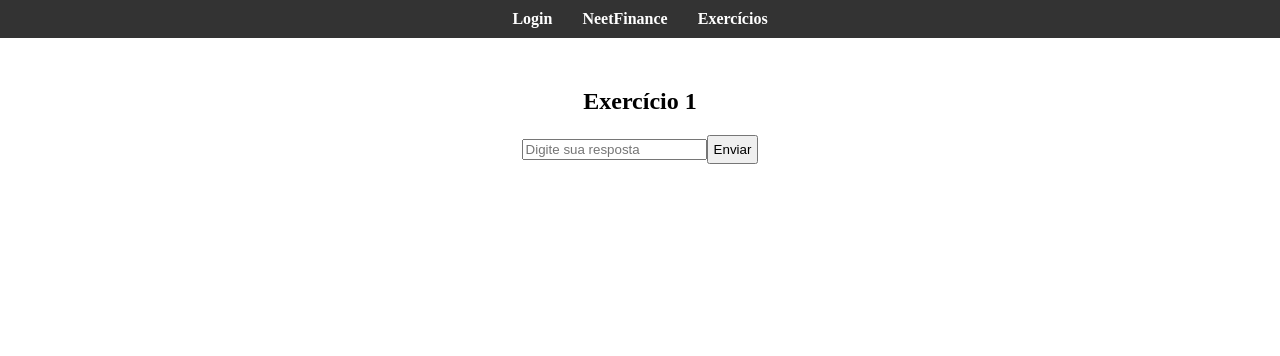
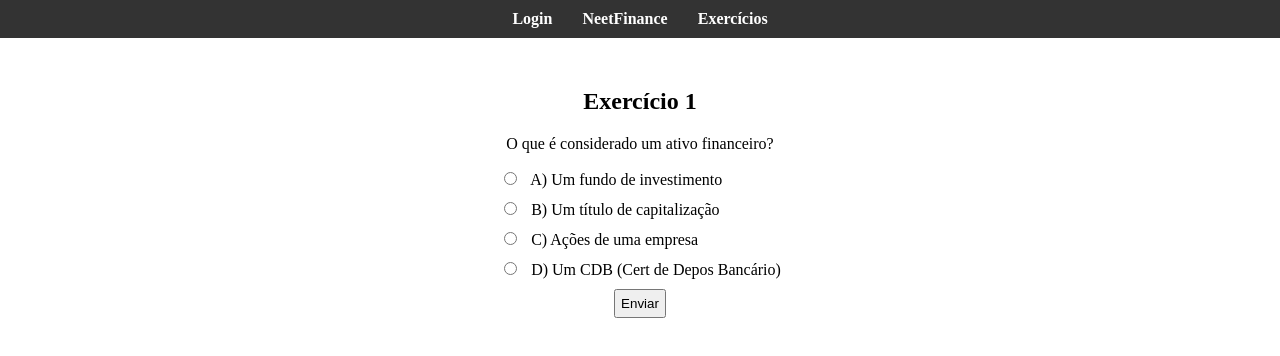
Before and after one commit to AlexandreMBueno/NeetFinance, a Vue app: page /exercicios in a window 1280 px wide. Shown: the top 356 px of the page. Built offline with nearby package versions, Linux system fonts and the light colour scheme.

Commit message:
new exercises format

```diff
--- a/src/views/Exercicios.vue
+++ b/src/views/Exercicios.vue
@@ -1,7 +1,23 @@
 <template>
   <div>
     <h2>Exercício 1</h2>
-    <input v-model="userAnswer" placeholder="Digite sua resposta" />
+    <p>O que é considerado um ativo financeiro?</p>
+    <label>
+      <input type="radio" v-model="userAnswer" value="A" />
+      A) Um fundo de investimento
+    </label>
+    <label>
+      <input type="radio" v-model="userAnswer" value="B" />
+      B) Um título de capitalização
+    </label>
+    <label>
+      <input type="radio" v-model="userAnswer" value="C" />
+      C) Ações de uma empresa
+    </label>
+    <label>
+      <input type="radio" v-model="userAnswer" value="D" />
+      D) Um CDB (Cert de Depos Bancário)
+    </label>
     <button @click="checkAnswer">Enviar</button>
     <p>{{ responseMessage }}</p>
   </div>
@@ -11,7 +27,7 @@
 import axios from 'axios';
 
 export default {
-  name: 'NfExercicios',  //Mantido p evitar erros(ver isso dps pq se tira da erro de 'must be multiword)
+  name: 'NfExercicios',
   data() {
     return {
       userAnswer: '',
@@ -33,7 +49,18 @@ export default {
 </script>
 
 <style>
+label {
+  display: block;
+  margin-bottom: 10px;
+  text-align: left; /* Alinha o texto à esquerda */
+}
+
+input[type="radio"] {
+  margin-right: 10px; /* Adiciona espaçamento entre o botão de rádio e o texto */
+}
+
 button {
   padding: 5px;
 }
+
 </style>
--- a/src/views/Login.vue
+++ b/src/views/Login.vue
@@ -4,7 +4,7 @@
     <Navbar />
 
     <div class="login-container">
-      <h2>Login</h2>
+      <h2>Bem Vindo</h2>
       <form @submit.prevent="handleLogin">
         <div class="form-group">
           <label for="email">Email</label>
@@ -14,7 +14,7 @@
           <label for="senha">Senha</label>
           <input v-model="senha" type="password" id="senha" placeholder="Digite sua senha" required />
         </div>
-        <button type="submit">Entrar</button>
+        <button type="submit">Registrar-se</button>
         <p>{{ responseMessage }}</p> <!-- pmostrar msg do backend-->
       </form>
     </div>
```
